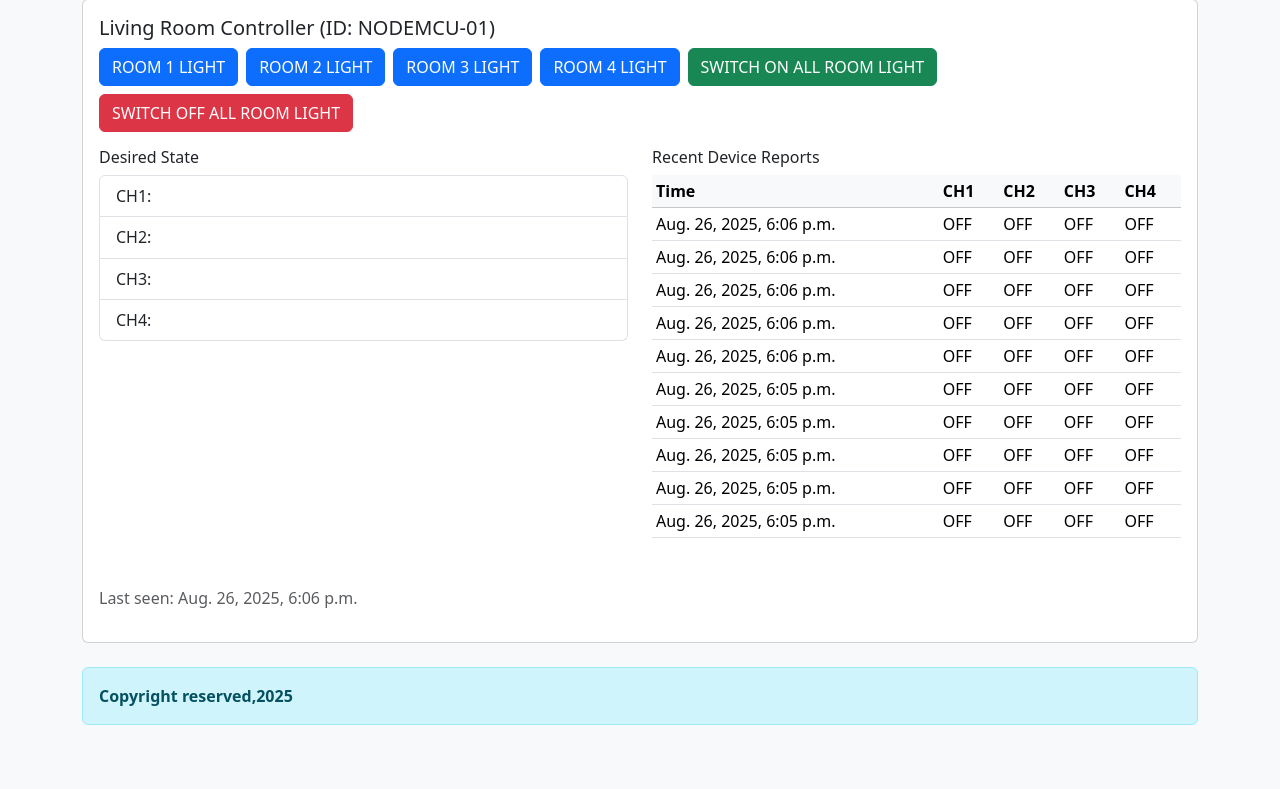
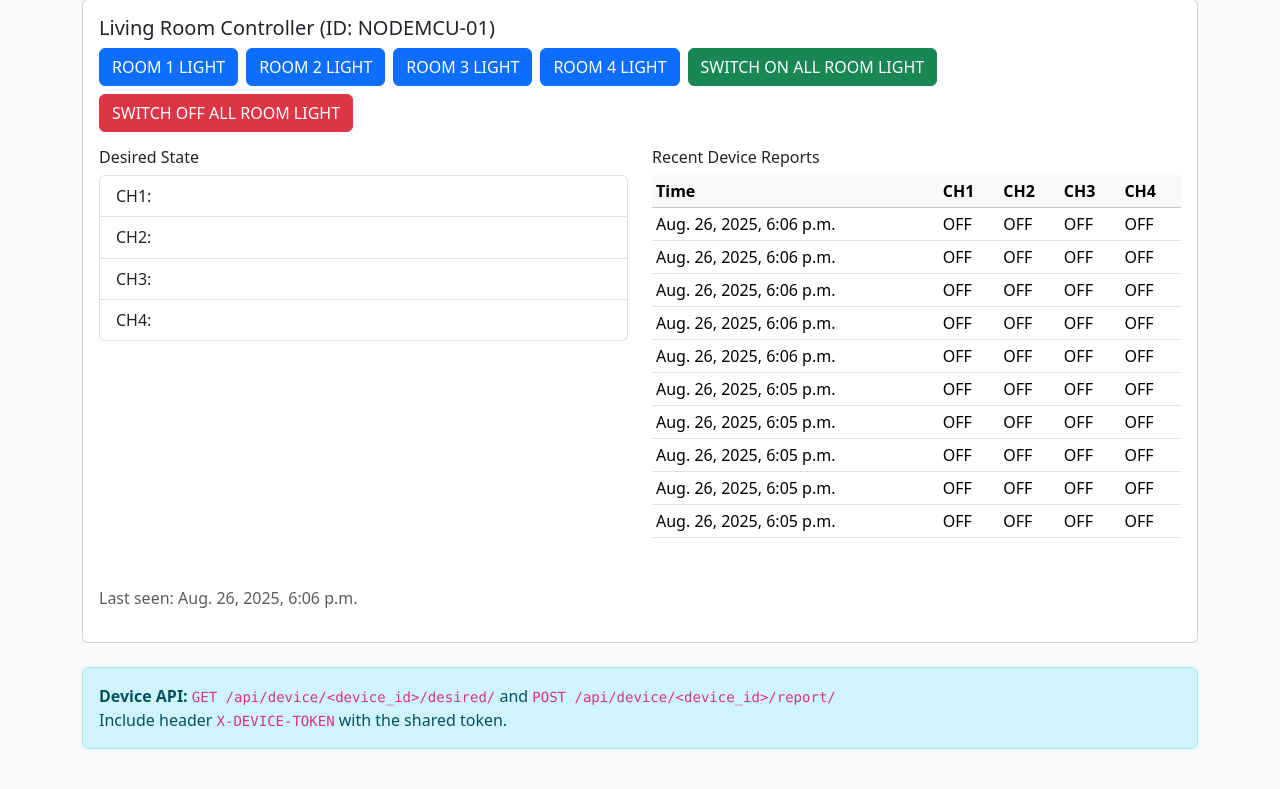
Before and after one commit to Adewole2016/HOME_AUTOMATION, a Django app: page / in a window 1280 px wide. Shown: the part 105-894 px from the top of the page. Before the commit the page ends 830 px from the top, so only its background shows below. Run offline with Django 5.2, Linux system fonts and the light colour scheme; a user stored in the database is signed in; data comes from the database, SQL or seed files in the repository.

Commit message:
Update dashboard.html

```diff
--- a/templates/dashboard.html
+++ b/templates/dashboard.html
@@ -75,8 +75,10 @@
   </div>
 
   <div class="alert alert-info">
-    <strong>Copyright reserved,2025</strong>
-
+    <strong>Device API:</strong>
+    <code>GET /api/device/&lt;device_id&gt;/desired/</code> and
+    <code>POST /api/device/&lt;device_id&gt;/report/</code><br>
+    Include header <code>X-DEVICE-TOKEN</code> with the shared token.
   </div>
 
 </div>
```
